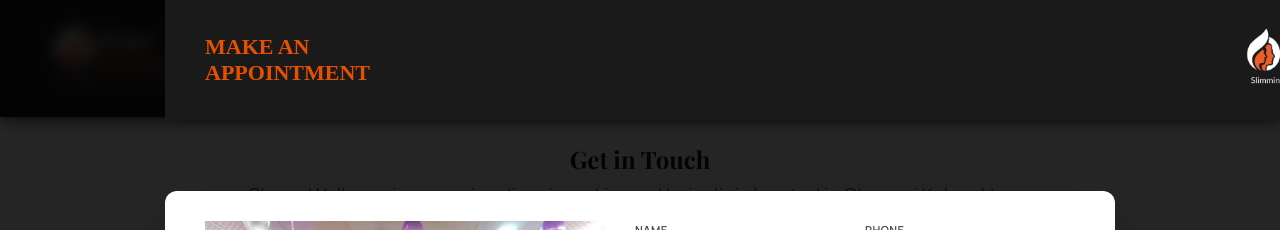
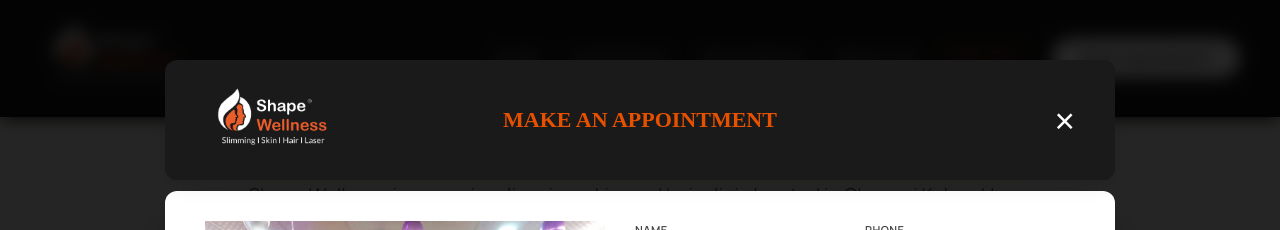
Before and after one commit to shaan2004/nodejs-shapewellness, a Next.js app: page /contact in a window 1280 px wide. Both pictures are taken after a click on the button "Book Appointment". Shown: the top 230 px of the page. Built offline with nearby package versions, Linux system fonts and the light colour scheme.

Commit message:
enhanced performance

```diff
--- a/app/globals.css
+++ b/app/globals.css
@@ -102,7 +102,7 @@ section { padding: 100px 0; }
     display: flex;
     justify-content: center;
     align-items: center;
-    transition: opacity 0.5s ease, transform 0.5s ease;
+    transition: opacity 0.4s ease, transform 0.4s ease;
 }
 
 /* Ensures the image fits inside the container */
@@ -127,7 +127,7 @@ section { padding: 100px 0; }
 /* Fade Out Logo */
 .preloader-container.loaded .preloader-logo {
     opacity: 0;
-    transform: scale(0.8);
+    transform: scale(0.2);
 }
 /* --- HEADER --- */
 header {
@@ -142,11 +142,18 @@ nav { display: flex; justify-content: space-between; align-items: center; }
 
 .nav-links { display: flex; gap: 30px; align-items: center; }
 .nav-links a {
-    font-weight: 500; font-size: 0.95rem; text-transform: uppercase; letter-spacing: 1px; transition: color 0.3s;
+    font-weight: 500; font-size: 0.95rem; text-transform: uppercase; letter-spacing: 1px;
     color: rgba(255,255,255,0.8);
+    display: inline-block; /* Required for transforms to work */
+    position: relative;
+    transition: color 0.3s ease, transform 0.3s cubic-bezier(0.25, 0.46, 0.45, 0.94);
+    will-change: transform; /* GPU Optimization */
 }
-.nav-links a:hover, .nav-links a.active { color: var(--primary-orange); }
-
+.nav-links a:hover,
+.nav-links a.active {
+    color: var(--primary-orange);
+    transform: translateY(-5px); /* Moves the link up by 5 pixels */
+}
 .btn-appoint {
     background-color: var(--white); color: var(--text-dark);
     padding: 12px 30px; border-radius: 50px; font-weight: 600; cursor: pointer; border: none; font-size: 0.9rem; transition: 0.4s var(--easing);
@@ -425,15 +432,24 @@ textarea { resize: none; height: 80px; }
     flex-shrink: 0;
     padding: 50px 30px;
     text-align: center;
-    transition: transform 0.4s var(--easing), box-shadow 0.4s, border-color 0.4s;
+
     border: 2px solid transparent;
+    transition:
+        transform 0.4s cubic-bezier(0.34, 1.56, 0.64, 1),
+        box-shadow 0.4s ease,
+        border-color 0.4s ease;
+    will-change: transform; /* Signals GPU to prepare for animation */
+    transform: translateZ(0); /* Forces GPU layer creation */
 }
 
 .info-card:hover {
+    transform: translateY(-15px) translateZ(0);
 
-    transform: translateY(-10px);
-    box-shadow: 0 15px 30px rgba(247, 173, 95, 0.55);
+    /* Optimized Shadow: Softer and more modern */
+    box-shadow: 0 20px 40px rgba(230, 81, 0, 0.2);
     border-color: var(--primary-orange);
+
+
 
 }
 
@@ -817,6 +833,8 @@ textarea { resize: none; height: 80px; }
 /* =========================================
    8. MOBILE RESPONSIVE OVERRIDES
    ========================================= */
+
+
 @media (max-width: 900px) {
     .container { padding: 0 20px; }
     section { padding: 60px 0; }
--- a/components/AppointmentModal.tsx
+++ b/components/AppointmentModal.tsx
@@ -8,7 +8,7 @@ interface ModalProps {
 }
 
 export default function AppointmentModal({ isOpen, onClose }: ModalProps) {
-  // --- 1. HOOKS AT TOP (Prevents React Hook Order Errors) ---
+  // --- 1. HOOKS AT TOP ---
   const [isSubmitted, setIsSubmitted] = useState(false);
   const [selectedService, setSelectedService] = useState("");
   const [formData, setFormData] = useState({
@@ -45,22 +45,24 @@ export default function AppointmentModal({ isOpen, onClose }: ModalProps) {
     <div className="modal-overlay" onClick={handleClose} aria-modal="true" role="dialog">
       <div className="modal-box" onClick={(e) => e.stopPropagation()}>
 
-        {/* HEADER */}
+        {/* HEADER - Specific Layout: Logo (Left) | Text (Center) | Close (Right) */}
         <header className="modal-header">
-          <div className="title-group">
-            <h2 className="txt-orange">MAKE AN</h2>
-            <h2 className="txt-orange">APPOINTMENT</h2>
-          </div>
-          <div className="header-right">
-            {/* Optimized Logo with fetchPriority */}
+          <div className="header-left">
             <Image
               src="/assets/Shape Wellness Logo Final.png"
               alt="Shape Wellness Logo"
-              width={150}
-              height={30}
+              width={120}
+              height={24}
               className="logo-img"
               fetchPriority="high"
             />
+          </div>
+
+          <div className="header-center">
+            <h2 className="txt-orange">MAKE AN APPOINTMENT</h2>
+          </div>
+
+          <div className="header-right">
             <button className="close-x" onClick={handleClose} aria-label="Close modal">&times;</button>
           </div>
         </header>
@@ -70,7 +72,6 @@ export default function AppointmentModal({ isOpen, onClose }: ModalProps) {
           {!isSubmitted ? (
             <>
               <div className="image-side">
-                {/* Optimized Hero Image with priority loading */}
                 <Image
                   src="/assets/2025-09-21.webp"
                   alt="Clinic Reception"
@@ -173,17 +174,24 @@ export default function AppointmentModal({ isOpen, onClose }: ModalProps) {
         }
 
         .modal-header {
-          display: flex;
-          justify-content: space-between;
+          display: grid;
+          grid-template-columns: 1fr auto 1fr; /* Logic for Logo (left) | Text (Center) | Close (Right) */
+          margin-top:60px;
+          max-width: 950px;
+          border-radius: 12px;
           align-items: center;
           padding: 20px 40px;
           background: #1a1a1a;
+          width: 100%;
         }
 
-        .txt-orange { font-family: serif; font-size: 22px; color: #e65100; margin: 0; font-weight: 700; line-height: 1.2; }
-        .header-right { display: flex; align-items: center; gap: 20px; }
+        .header-left { display: flex; justify-content: flex-start; }
+        .header-center { display: flex; justify-content: center; }
+        .header-right { display: flex; justify-content: flex-end; }
+
+        .txt-orange { font-family: serif; font-size: 22px; color: #e65100; margin: 0; font-weight: 700; line-height: 1.2; text-align: center; }
         .logo-img { height: auto; filter: brightness(0) invert(1); }
-        .close-x { font-size: 30px; border: none; background: none; cursor: pointer; color: #fff; line-height: 1; }
+        .close-x { font-size: 35px; border: none; background: none; cursor: pointer; color: #fff; line-height: 1; }
 
         .modal-body {
           display: grid;
@@ -228,6 +236,11 @@ export default function AppointmentModal({ isOpen, onClose }: ModalProps) {
 
         @media (max-width: 850px) {
           .modal-box { max-height: 90vh; overflow-y: auto; }
+          .modal-header {
+             grid-template-columns: 1fr 1fr; /* Logo and Close only for mobile to save space */
+             padding: 15px 20px;
+          }
+          .header-center { display: none; } /* Hide center text on small mobile screens to prevent overlap */
           .modal-body { grid-template-columns: 1fr; padding: 20px; }
           .image-side { display: none; }
           .form-row { grid-template-columns: 1fr; gap: 0; }
```
